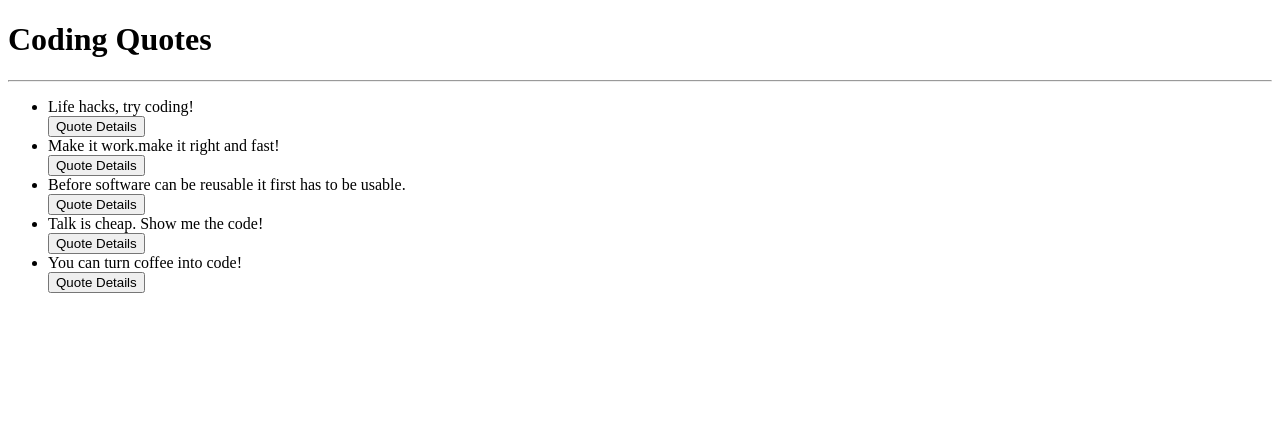
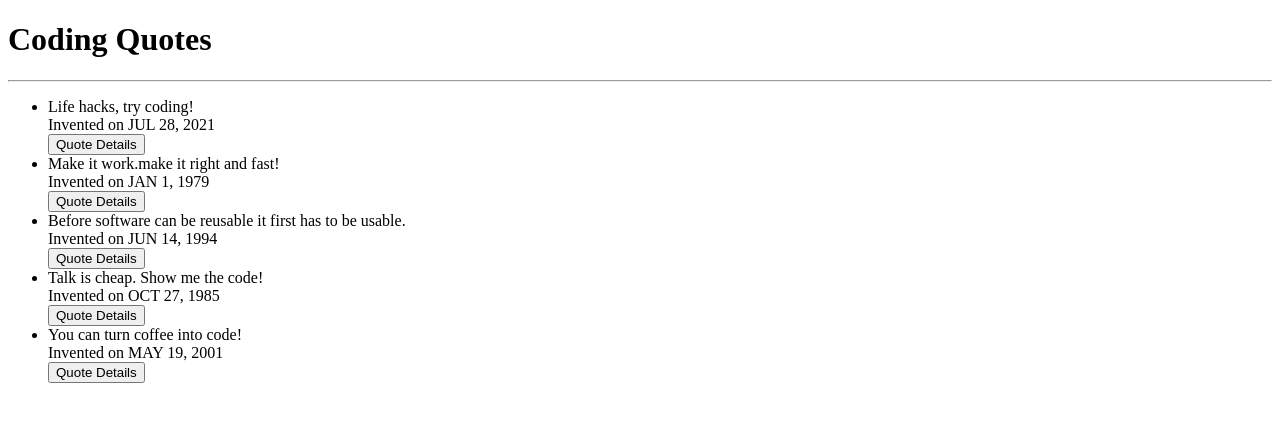
Before and after one commit to chelseaayoo/Quotes-app, an Angular app: page / in a window 1280 px wide. Shown: the top 422 px of the page. Built offline with nearby package versions, Linux system fonts and the light colour scheme.

Commit message:
generate date-count pipe

```diff
--- a/src/app/app.component.ts
+++ b/src/app/app.component.ts
@@ -9,11 +9,12 @@ import { Quote } from './quote';
 export class AppComponent{
   [x: string]: any;
   quotes:Quote[] =[
-    {id:1, name:'Life hacks, try coding!'},
-    {id:2, name:'Make it work.make it right and fast!'},
-    {id:3, name:'Before software can be reusable it first has to be usable.'},
-    {id:4, name:'Talk is cheap. Show me the code!'},
-    {id:5, name:'You can turn coffee into code!'}
+    new Quote(1, 'Life hacks, try coding!', 'Author: Developer Anipher Chelsea', new Date(2021,6,28) ),
+    new Quote(2, 'Make it work.make it right and fast!' , 'Author: Kent Beck', new Date (1978,12,1)),
+    new Quote(3, 'Before software can be reusable it first has to be usable.', 'Author: Ralph Johnson', new Date(1994,5,14)),
+    new Quote(4, 'Talk is cheap. Show me the code!' , 'Author: Austin Freeman', new Date (1985,9,27)),
+    new Quote(5, 'You can turn coffee into code!', 'Author: Martin Fawler', new Date (2001,4,19)),
+
 
 
   ]
--- a/src/app/app.module.ts
+++ b/src/app/app.module.ts
@@ -5,12 +5,14 @@ import { AppRoutingModule } from './app-routing.module';
 import { AppComponent } from './app.component';
 import { QuoteComponent } from './quote/quote.component';
 import { QuoteDetailComponent } from './quote-detail/quote-detail.component';
+import { DateCountPipe } from './date-count.pipe';
 
 @NgModule({
   declarations: [
     AppComponent,
     QuoteComponent,
-    QuoteDetailComponent
+    QuoteDetailComponent,
+    DateCountPipe
   ],
   imports: [
     BrowserModule,
--- /dev/null
+++ b/src/app/date-count.pipe.ts
@@ -0,0 +1,12 @@
+import { Pipe, PipeTransform } from '@angular/core';
+
+@Pipe({
+  name: 'dateCount'
+})
+export class DateCountPipe implements PipeTransform {
+
+  transform(value: unknown, ...args: unknown[]): unknown {
+    return null;
+  }
+
+}
--- a/src/app/quote.ts
+++ b/src/app/quote.ts
@@ -1,6 +1,6 @@
 export class Quote {
     showAuthor: boolean;
-  constructor(public id: number,public name: string,public author: string){
+  constructor(public id: number,public name: string,public author: string,public inventionDate:Date){
     this.showAuthor=false;
 }
 }
--- a/src/app/quote/quote.component.html
+++ b/src/app/quote/quote.component.html
@@ -3,9 +3,10 @@
     <hr>
     <ul>
         <div *ngFor='let quote of quotes;let i = index'>
-            <li>{{quote.name}}</li>
+            <li>{{quote.name}} <br> Invented on {{quote.inventionDate|date|uppercase}}</li>
             <button (click)='toggleDetails(i)'>Quote Details</button>
             <app-quote-detail *ngIf='quote.showAuthor' [quote]='quote' (isComplete) = 'deleteQuote($event,i)'></app-quote-detail>
+
           </div>
     </ul>
   </div>
--- a/src/app/quote/quote.component.ts
+++ b/src/app/quote/quote.component.ts
@@ -8,11 +8,11 @@ import { Quote } from '../quote';
 })
 export class QuoteComponent implements OnInit {
   quotes:Quote[] =[
-    new Quote(1, 'Life hacks, try coding!', 'Author: Developer Anipher Chelsea'),
-    new Quote(2, 'Make it work.make it right and fast!' , 'Author: Kent Beck'),
-    new Quote(3, 'Before software can be reusable it first has to be usable.', 'Author: Ralph Johnson'),
-    new Quote(4, 'Talk is cheap. Show me the code!' , 'Author: Austin Freeman'),
-    new Quote(5, 'You can turn coffee into code!', 'Author: Martin Fawler'),
+    new Quote(1, 'Life hacks, try coding!', 'Author: Developer Anipher Chelsea', new Date(2021,6,28)),
+    new Quote(2, 'Make it work.make it right and fast!' , 'Author: Kent Beck', new Date (1978,12,1)),
+    new Quote(3, 'Before software can be reusable it first has to be usable.', 'Author: Ralph Johnson', new Date(1994,5,14)),
+    new Quote(4, 'Talk is cheap. Show me the code!' , 'Author: Austin Freeman', new Date (1985,9,27)),
+    new Quote(5, 'You can turn coffee into code!', 'Author: Martin Fawler', new Date (2001,4,19)),
   ];
   toggleDetails(index: any){
     this.quotes[index].showAuthor = !this.quotes[index].showAuthor;
```
Also changed, not shown: 1 other file (tests, documents, lock files or other folders).
